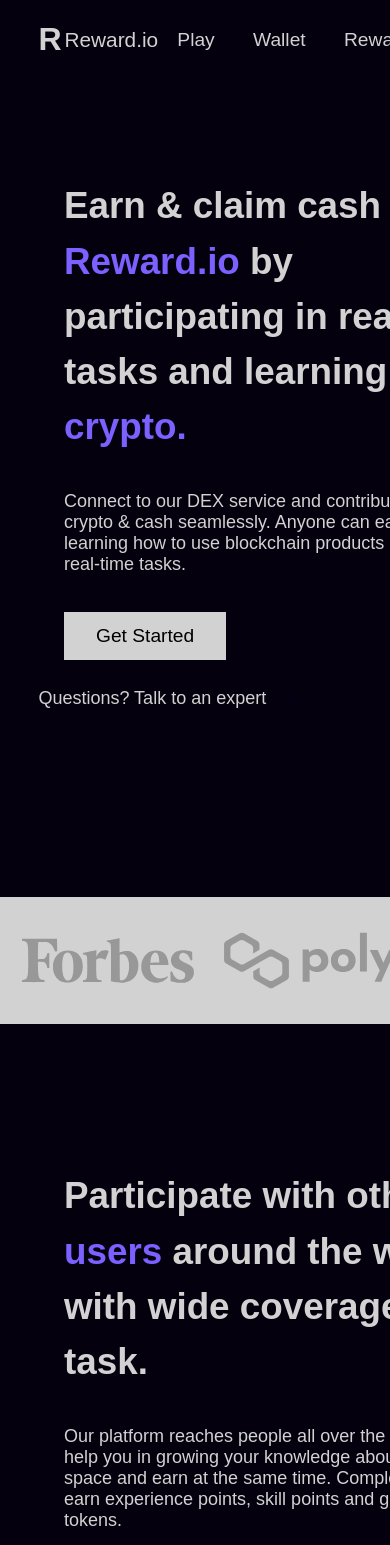
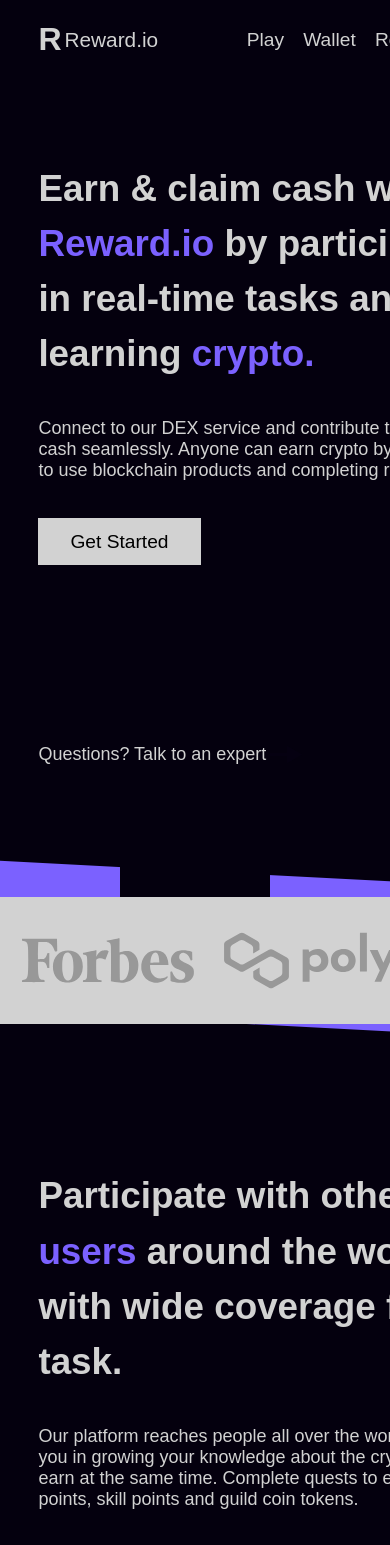
Before and after one commit to faithandjs/reward.io, a Vue app: page / in a window 390 px wide. Shown: the top 1545 px of the page. Built offline with nearby package versions, Linux system fonts and the light colour scheme; a web font is replaced by a local one.

Commit message:
fix banner background

```diff
--- a/src/App.vue
+++ b/src/App.vue
@@ -78,6 +78,7 @@
   width: 100%;
   font-weight: bold;
   padding: 0 4rem;
+  min-width: 1024px;
 }
 
 .logo {
@@ -136,6 +137,12 @@
     padding-left: 2.4rem;
     padding-right: 2.4rem;
   }
+
+  ul li {
+    margin: 0 .4rem;
+    padding: 0 .2rem;
+  }
+
 }
 
 .box span {
--- a/src/components/Banner.vue
+++ b/src/components/Banner.vue
@@ -18,11 +18,22 @@
 section {
   margin: 2rem 0;
   position: relative;
-  padding: 0;
+  padding: 0 !important;
   overflow-x: clip;
 }
 
 .banner-style {
+  position: absolute;
+  top: 50%;
+  left: 50%;
+  width: 105%;
+  height: 150px;
+  transform: rotate(3deg) translate(-50%, -20%);
+  z-index: -1;
+  background-color: var(--color-purple-light);
+}
+
+/* .banner-style {
   position: absolute;
   top: 50%;
   left: 50%;
@@ -31,7 +42,7 @@
   z-index: -1;
   transform: rotate(3deg) translate(-50%, -20%);
   background-color: var(--color-purple-light);
-}
+} */
 
 .band {
   padding: 3rem 4rem;
@@ -49,7 +60,8 @@
   }
 
   .banner-style {
-    display: none;
+    transform: rotate(3deg) translate(-50%, -30%);
+    /* display: none; */
   }
 }
 </style>
--- a/src/components/RewardTokens.vue
+++ b/src/components/RewardTokens.vue
@@ -57,7 +57,7 @@
 </script>
 <style scoped>
 section.with-cards {
-  padding: 0;
+  padding: 0 !important;
 }
 
 .cards {
--- a/src/styles/main.css
+++ b/src/styles/main.css
@@ -38,7 +38,7 @@
   section,
   footer {
     min-width: 1024px;
-    padding: 7rem 2.4rem;
+    padding: 7rem 2.4rem !important;
   }
 }
 
```
